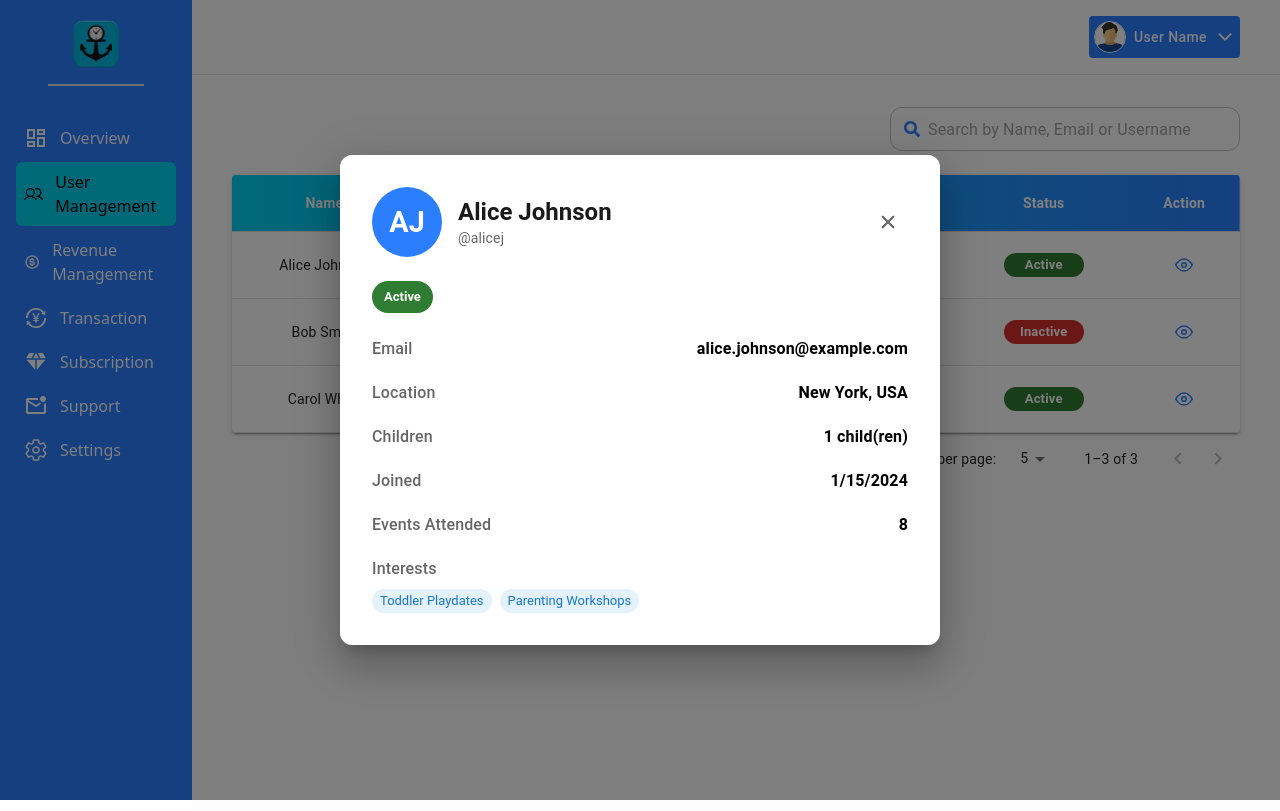
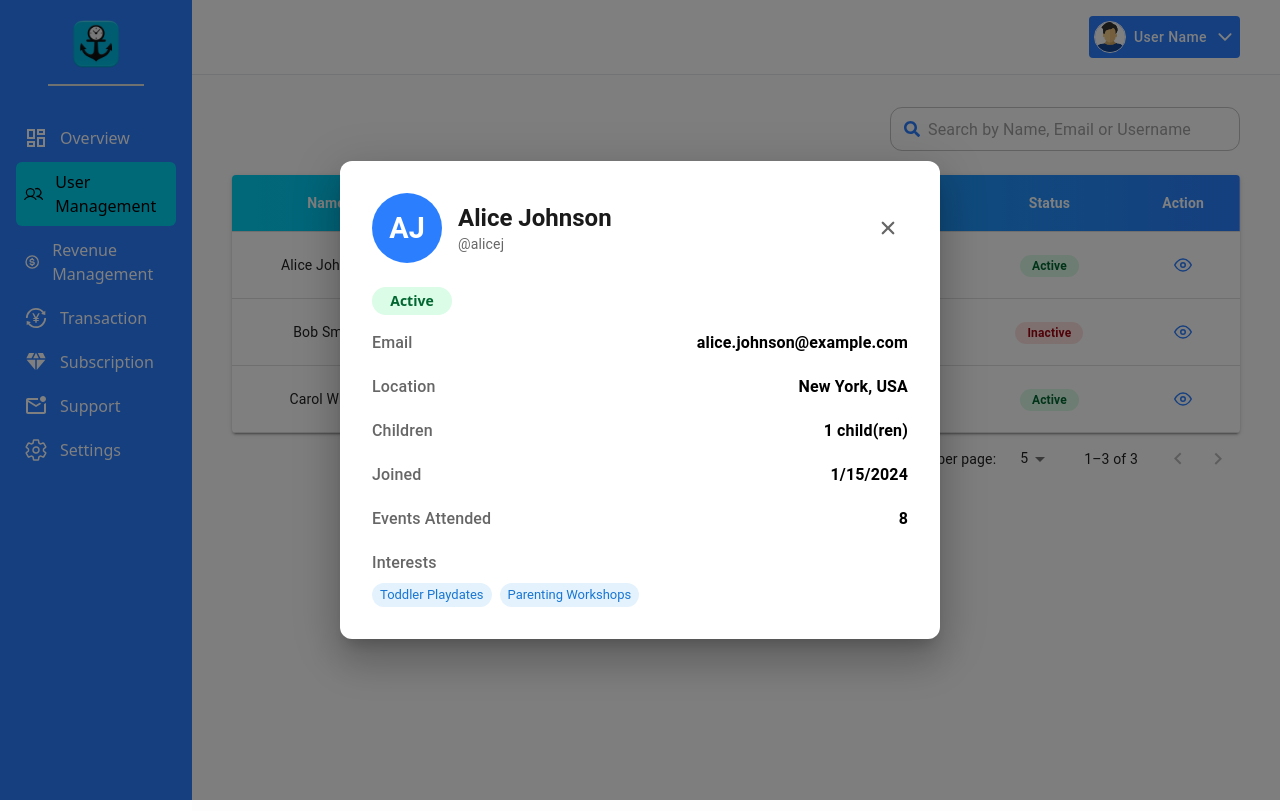
Before and after one commit to sparktechagency/tsamuels-dashboard, a React (Vite) app: page /user-management in a window 1280 px wide. Both pictures are taken after a click on the button 1184 px from the left and 265 px from the top of the page. Built offline with nearby package versions, Linux system fonts and the light colour scheme.

Commit message:
Modified User Management & Transaction

```diff
--- a/src/components/Dashboard/Transaction.jsx
+++ b/src/components/Dashboard/Transaction.jsx
@@ -14,6 +14,7 @@ import {
 import { AiOutlineEye } from "react-icons/ai";
 import { FaSearch } from "react-icons/fa";
 import TransactionDetailsModal from "../UI/TransactionDetailsModal";
+import { getStatusColor } from "../utils/statusColor";
 
 const transactionData = [
   {
@@ -192,21 +193,6 @@ export default function Transaction() {
       style: "currency",
       currency: "USD",
     }).format(amount);
-  };
-
-  const getStatusColor = (status) => {
-    switch (status) {
-      case "Completed":
-        return "bg-green-100 text-green-800";
-      case "Pending":
-        return "bg-yellow-100 text-yellow-800";
-      case "Failed":
-        return "bg-red-100 text-red-800";
-      case "Cancelled":
-        return "bg-gray-100 text-gray-800";
-      default:
-        return "bg-blue-100 text-blue-800";
-    }
   };
 
   return (
--- a/src/components/Dashboard/UserManagement.jsx
+++ b/src/components/Dashboard/UserManagement.jsx
@@ -21,6 +21,7 @@ import {
 import { FaSearch } from "react-icons/fa";
 import { FiEye } from "react-icons/fi";
 import { IoClose } from "react-icons/io5";
+import { getStatusColor } from "../utils/statusColor";
 
 const usersData = [
   {
@@ -97,19 +98,6 @@ export default function UserManagement() {
     setSelectedUser(null);
   };
 
-  const getStatusColor = (status) => {
-    switch (status.toLowerCase()) {
-      case "active":
-        return "success";
-      case "inactive":
-        return "error";
-      case "pending":
-        return "warning";
-      default:
-        return "default";
-    }
-  };
-
   return (
     <div className="px-10 py-8 bg-[#fdfdfd] h-[92vh] overflow-auto">
       {/* Search Bar */}
@@ -170,12 +158,13 @@ export default function UserManagement() {
                   <TableCell align="center">{user.email}</TableCell>
                   <TableCell align="center">{user.location}</TableCell>
                   <TableCell align="center">
-                    <Chip
-                      label={user.status}
-                      color={getStatusColor(user.status)}
-                      size="small"
-                      sx={{ fontWeight: 600, minWidth: 80 }}
-                    />
+                    <span
+                      className={`px-3 py-1 rounded-full text-xs font-semibold ${getStatusColor(
+                        user.status
+                      )}`}
+                    >
+                      {user.status}
+                    </span>
                   </TableCell>
                   <TableCell align="center">
                     <IconButton
@@ -259,13 +248,13 @@ export default function UserManagement() {
               </Box>
 
               {/* Badges */}
-              <Box display="flex" gap={1} mb={3} flexWrap="wrap">
-                <Chip
-                  label={selectedUser.status}
-                  color={getStatusColor(selectedUser.status)}
-                  sx={{ fontWeight: 600 }}
-                />
-              </Box>
+              <p
+                className={`w-20 text-center mb-4 px-3 py-1 rounded-full text-sm font-semibold ${getStatusColor(
+                  selectedUser.status
+                )}`}
+              >
+                {selectedUser.status}
+              </p>
 
               {/* Details Grid */}
               <Box sx={{ display: "grid", gap: 2.5 }}>
--- /dev/null
+++ b/src/components/utils/statusColor.js
@@ -0,0 +1,18 @@
+export const getStatusColor = (status) => {
+  switch (status) {
+    case "Completed":
+      return "bg-green-100 text-green-800";
+    case "Pending":
+      return "bg-yellow-100 text-yellow-800";
+    case "Failed":
+      return "bg-red-100 text-red-800";
+    case "Cancelled":
+      return "bg-gray-100 text-gray-800";
+    case "Active":
+      return "bg-green-100 text-green-800";
+    case "Inactive":
+      return "bg-red-100 text-red-800";
+    default:
+      return "bg-blue-100 text-blue-800";
+  }
+};
```
